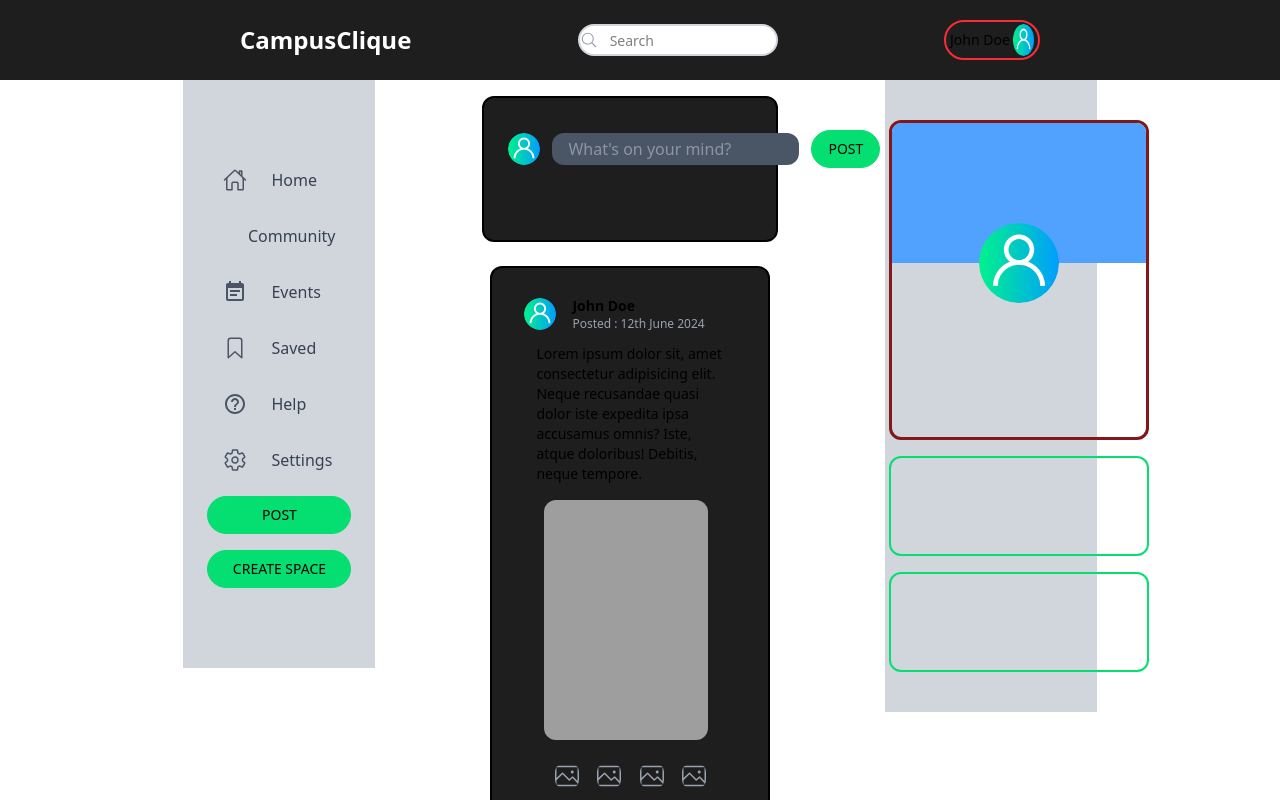
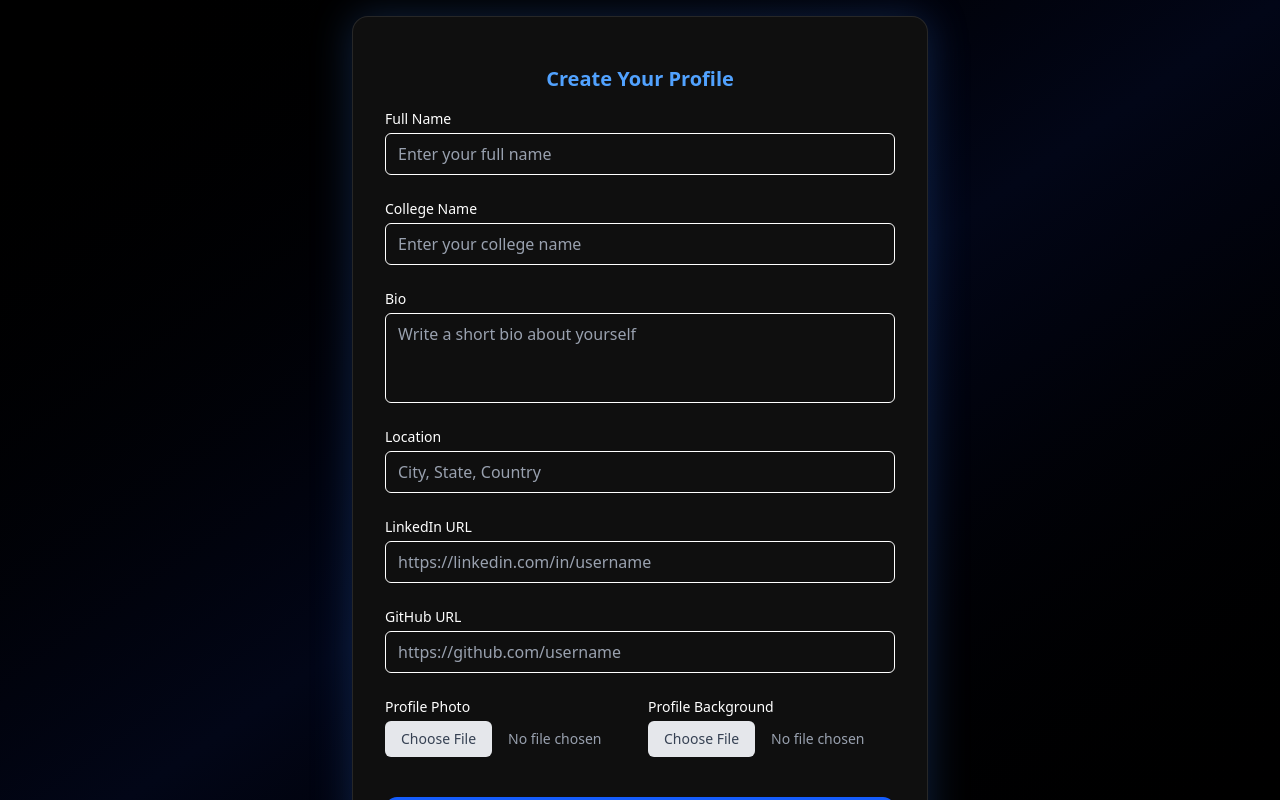
Before and after one commit to Sarthak12903/CampusClique, a React (Vite) app in the folder frontend/: page / in a window 1280 px wide. Shown: the top 800 px of the page. Built offline with nearby package versions, Linux system fonts and the light colour scheme; grey boxes are pictures that could not be loaded.

Commit message:
Profile createtion form designed

```diff
--- a/frontend/src/App.jsx
+++ b/frontend/src/App.jsx
@@ -4,19 +4,21 @@ import RouteStructure from "./Routes";
 import RightSideBar from "./Components/RightSidebar/RightSideBar";
 import LoginPage from "./Pages/LoginPage/LoginPage";
 import { useState } from "react";
+import CreateProfile from "./Pages/CreateProfile/CreateProfile";
 function App() {
   const [isSidebarOpen, setIsSidebarOpen] = useState(false);
   return (
     <>
-      <NavBar onMenuClick={() => setIsSidebarOpen(true)} />
+      {/* <NavBar onMenuClick={() => setIsSidebarOpen(true)} />
       <div className="flex w-screen items-start max-sm:px-5 lg:px-40 justify-around   lg:gap-10 ">
         <LeftSideBar  isOpen={isSidebarOpen}
           onClose={() => setIsSidebarOpen(false)}/>
         <RouteStructure/>
       <RightSideBar/>
-      </div>
+      </div> */}
 
    {/* <LoginPage/> */}
+   <CreateProfile/>
 
 
     </>
--- /dev/null
+++ b/frontend/src/Components/CreateProfileForm/CreateProfileForm.jsx
@@ -0,0 +1,186 @@
+import React from "react";
+
+const CreateProfileForm = () => {
+  return (
+    <div className=" bg-[#0f0f0f] my-4 rounded-2xl p-8 max-w-xl mx-auto border border-white/10 shadow-[0_0_40px_rgba(59,130,246,0.25)]">
+      <p className="text-center text-xl font-semibold text-blue-400 my-4">Create Your Profile</p>
+      <form className="flex flex-col gap-6">
+
+        {/* Full Name */}
+        <div className="flex flex-col w-full gap-1">
+          <label
+            htmlFor="userFullName"
+            className="text-sm font-medium text-white"
+          >
+            Full Name
+          </label>
+          <input
+            type="text"
+            name="userFullName"
+            id="userFullName"
+            placeholder="Enter your full name"
+            className="w-full px-3 py-2 rounded-md border border-white bg-transparent
+                       placeholder-gray-400 text-white
+                       focus:outline-none focus:ring-2 focus:ring-blue-500"
+                       required
+          />
+        </div>
+
+        {/* College Name */}
+        <div className="flex flex-col w-full gap-1">
+          <label
+            htmlFor="userCollegeName"
+            className="text-sm font-medium text-white"
+          >
+            College Name
+          </label>
+          <input
+            type="text"
+            name="userCollegeName"
+            id="userCollegeName"
+            placeholder="Enter your college name"
+            className="w-full px-3 py-2 rounded-md border border-white bg-transparent
+                       placeholder-gray-400 text-white
+                       focus:outline-none focus:ring-2 focus:ring-blue-500"
+                       required
+          />
+        </div>
+
+        {/* Bio */}
+        <div className="flex flex-col w-full gap-1">
+          <label
+            htmlFor="userBio"
+            className="text-sm font-medium text-white"
+          >
+            Bio
+          </label>
+          <textarea
+            name="userBio"
+            id="userBio"
+            placeholder="Write a short bio about yourself"
+            rows={3}
+            className="w-full px-3 py-2 rounded-md border border-white bg-transparent
+                       placeholder-gray-400 text-white resize-none
+                       focus:outline-none focus:ring-2 focus:ring-blue-500"
+                       required
+          />
+        </div>
+
+        {/* Location */}
+        <div className="flex flex-col w-full gap-1">
+          <label
+            htmlFor="userLocation"
+            className="text-sm font-medium text-white"
+          >
+            Location
+          </label>
+          <input
+            type="text"
+            name="userLocation"
+            id="userLocation"
+            placeholder="City, State, Country"
+            className="w-full px-3 py-2 rounded-md border border-white bg-transparent
+                       placeholder-gray-400 text-white
+                       focus:outline-none focus:ring-2 focus:ring-blue-500"
+                       required
+          />
+        </div>
+
+        {/* LinkedIn */}
+        <div className="flex flex-col w-full gap-1">
+          <label
+            htmlFor="linkedInUrl"
+            className="text-sm font-medium text-white"
+          >
+            LinkedIn URL
+          </label>
+          <input
+            type="url"
+            name="linkedInUrl"
+            id="linkedInUrl"
+            placeholder="https://linkedin.com/in/username"
+            className="w-full px-3 py-2 rounded-md border border-white bg-transparent
+                       placeholder-gray-400 text-white
+                       focus:outline-none focus:ring-2 focus:ring-blue-500"
+                       required
+          />
+        </div>
+
+        {/* GitHub */}
+        <div className="flex flex-col w-full gap-1">
+          <label
+            htmlFor="gitHubUrl"
+            className="text-sm font-medium text-white"
+          >
+            GitHub URL
+          </label>
+          <input
+            type="url"
+            name="gitHubUrl"
+            id="gitHubUrl"
+            placeholder="https://github.com/username"
+            className="w-full px-3 py-2 rounded-md border border-white bg-transparent
+                       placeholder-gray-400 text-white
+                       focus:outline-none focus:ring-2 focus:ring-blue-500"
+                       required
+          />
+        </div>
+
+        {/* Profile Images */}
+        <div className="flex justify-center items-center sm:flex-row gap-4 w-full">
+
+          <div className="flex flex-col w-full gap-1">
+            <label
+              htmlFor="userProfilePic"
+              className="text-sm font-medium text-white"
+            >
+              Profile Photo
+            </label>
+            <input
+              type="file"
+              id="userProfilePic"
+              name="userProfilePic"
+              className="w-full text-sm text-gray-400
+                         file:mr-4 file:py-2 file:px-4
+                         file:rounded-md file:border-0
+                         file:bg-gray-200 file:text-gray-700
+                         hover:file:bg-gray-300"
+            />
+          </div>
+
+          <div className="flex flex-col w-full gap-1">
+            <label
+              htmlFor="profileCover"
+              className="text-sm font-medium text-white"
+            >
+              Profile Background
+            </label>
+            <input
+              type="file"
+              id="profileCover"
+              name="profileCover"
+              className="w-full text-sm text-gray-400
+                         file:mr-4 file:py-2 file:px-4
+                         file:rounded-md file:border-0
+                         file:bg-gray-200 file:text-gray-700
+                         hover:file:bg-gray-300"
+            />
+          </div>
+
+        </div>
+
+        {/* Submit Button */}
+        <button
+          type="submit"
+          className="mt-4 w-full py-2 rounded-xl bg-blue-600 text-white
+                     font-semibold hover:bg-blue-700 transition"
+        >
+          Create Profile
+        </button>
+
+      </form>
+    </div>
+  );
+};
+
+export default CreateProfileForm;
--- /dev/null
+++ b/frontend/src/Pages/CreateProfile/CreateProfile.jsx
@@ -0,0 +1,17 @@
+import React from 'react'
+import LoginPageVectorImg2 from "../../assets/Images/LoginPageVectorImg2.png"
+import CreateProfileForm from '../../Components/CreateProfileForm/CreateProfileForm'
+const CreateProfile = () => {
+
+   return (
+    // <div className='bg-black min-h-[100dvh] w-full text-white overflow-hidden flex  flex-col md:flex-row items-center justify-center gap-10 md:gap-0 '>
+    <div className=" relative min-h-[100dvh] w-full bg-gradient-to-br from-black via-[#020617] to-black text-white overflow-hidden flex flex-col md:flex-row items-center justify-center gap-10">
+
+<CreateProfileForm/>
+
+    </div>
+  )
+
+}
+
+export default CreateProfile
```
